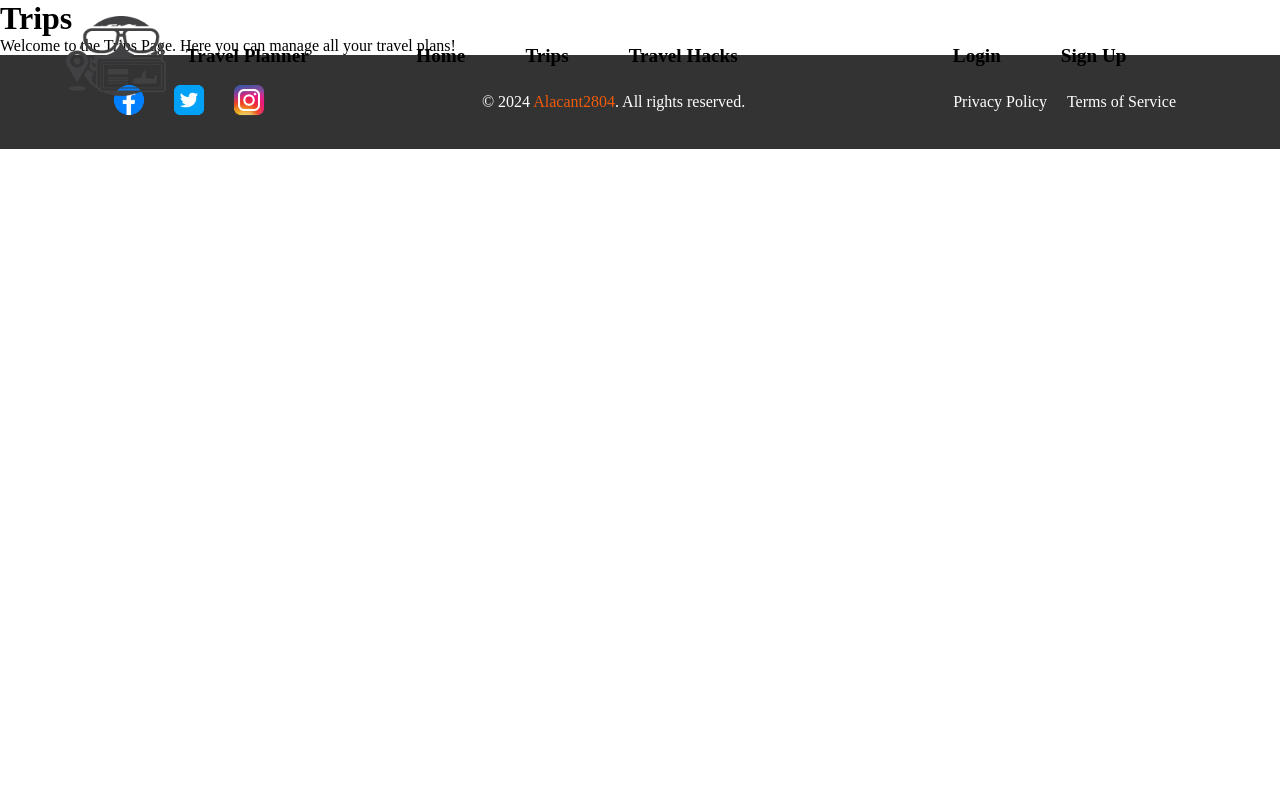
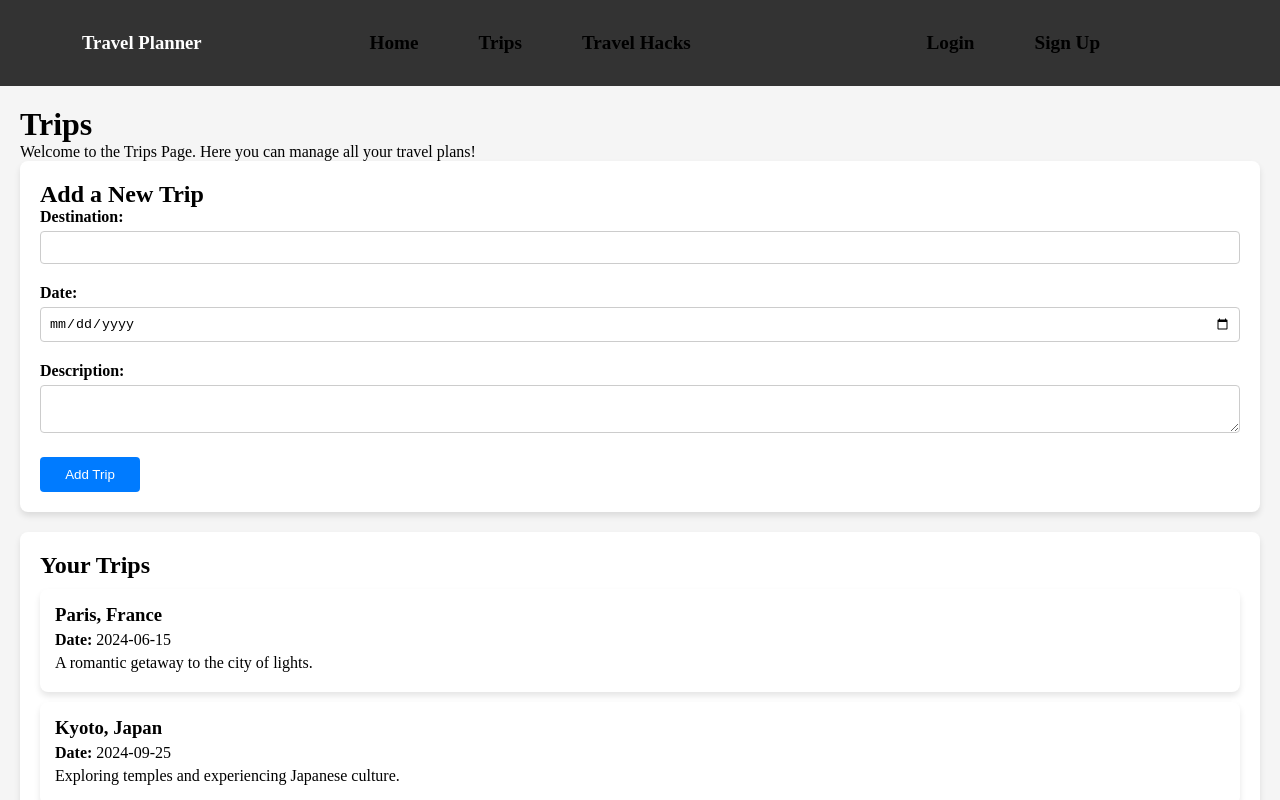
Before and after one commit to Alacant2804/Travel-App, a React (Vite) app in the folder travel-app/: page /trips in a window 1280 px wide. Shown: the top 800 px of the page. Built offline with nearby package versions, Linux system fonts and the light colour scheme.

Commit message:
Updated Header component, created some basic Trip page

```diff
--- a/travel-app/src/Header.css
+++ b/travel-app/src/Header.css
@@ -1,13 +1,12 @@
 .header {
-    position: absolute;
-    top: 0;
-    left: 0;
     width: 100%;
     display: flex;
     justify-content: space-between;
     align-items: center;
-    padding: 1rem;
+    padding: 2rem;
     z-index: 10;
+    background-color: #333;  /* Add the desired background color */
+    color: white;
 }
 
 .logo-container {
@@ -21,7 +20,7 @@
 
 .logo {
     width: 100px;
-    height: 80px;
+    height: 50px;
 }
 
 .logo-container p {
@@ -34,6 +33,7 @@ nav {
     justify-content: space-between;
     width: 100%;
     align-items: center;
+    margin-left: 50px;
 }
 
 .main-nav-links, .auth-nav-links {
--- a/travel-app/src/Header.jsx
+++ b/travel-app/src/Header.jsx
@@ -1,13 +1,11 @@
 import { Link } from 'react-router-dom';
 import './Header.css';
-import logo from './assets/travel-logo.png';
 
 export default function Header() {
     return (
         <header className="header">
             <div className='logo-container'>
-                <img src={logo} alt="Logo" className="logo" />
-                <p>Travel Planner</p>
+                <h3>Travel Planner</h3>
             </div>
             <nav>
                 <ul className="main-nav-links">
--- /dev/null
+++ b/travel-app/src/Trips.css
@@ -0,0 +1,70 @@
+.trips-page {
+    padding: 20px;
+    background-color: #f5f5f5;
+    min-height: 80vh;
+  }
+
+  .new-trip-form, .trip-list {
+    background-color: white;
+    border-radius: 8px;
+    padding: 20px;
+    box-shadow: 0 4px 6px rgba(0, 0, 0, 0.1);
+    margin-bottom: 20px;
+  }
+
+  .new-trip-form h2, .trip-list h2 {
+    margin-top: 0;
+  }
+
+  .new-trip-form form {
+    display: flex;
+    flex-direction: column;
+  }
+
+  .new-trip-form label {
+    margin-bottom: 10px;
+    font-weight: bold;
+  }
+
+  .new-trip-form input[type="text"], .new-trip-form input[type="date"], .new-trip-form textarea {
+    width: 100%;
+    padding: 8px;
+    margin-top: 5px;
+    margin-bottom: 10px;
+    border-radius: 4px;
+    border: 1px solid #ccc;
+  }
+
+  .new-trip-form button {
+    background-color: #007bff;
+    color: white;
+    border: none;
+    border-radius: 4px;
+    padding: 10px;
+    cursor: pointer;
+    width: 100px;
+  }
+
+  .new-trip-form button:hover {
+    background-color: #0056b3;
+  }
+
+  .trip-list h2 {
+    margin-bottom: 10px;
+  }
+
+  .trip-card {
+    background-color: #fff;
+    border-radius: 8px;
+    padding: 15px;
+    margin-bottom: 10px;
+    box-shadow: 0 4px 6px rgba(0, 0, 0, 0.1);
+  }
+
+  .trip-card h3 {
+    margin: 0;
+  }
+
+  .trip-card p {
+    margin: 5px 0;
+  }
--- a/travel-app/src/Trips.jsx
+++ b/travel-app/src/Trips.jsx
@@ -1,8 +1,97 @@
+import React, { useState } from 'react';
+import './Trips.css';
+
+const initialTrips = [
+  { id: 1, destination: 'Paris, France', date: '2024-06-15', description: 'A romantic getaway to the city of lights.' },
+  { id: 2, destination: 'Kyoto, Japan', date: '2024-09-25', description: 'Exploring temples and experiencing Japanese culture.' },
+  { id: 3, destination: 'New York City, USA', date: '2024-11-10', description: 'Visiting iconic landmarks and enjoying Broadway shows.' }
+];
+
 export default function Trips() {
+  const [trips, setTrips] = useState(initialTrips);
+  const [newTrip, setNewTrip] = useState({
+    destination: '',
+    date: '',
+    description: ''
+  });
+
+  const handleInputChange = (e) => {
+    const { name, value } = e.target;
+    setNewTrip({ ...newTrip, [name]: value });
+  };
+
+  const handleAddTrip = (e) => {
+    e.preventDefault();
+    if (newTrip.destination && newTrip.date) {
+      const newTripData = {
+        id: trips.length + 1,
+        ...newTrip
+      };
+      setTrips([...trips, newTripData]);
+      setNewTrip({
+        destination: '',
+        date: '',
+        description: ''
+      });
+    }
+  };
+
   return (
     <div className="trips-page">
       <h1>Trips</h1>
       <p>Welcome to the Trips Page. Here you can manage all your travel plans!</p>
+
+      {/* Add New Trip Form */}
+      <div className="new-trip-form">
+        <h2>Add a New Trip</h2>
+        <form onSubmit={handleAddTrip}>
+          <label>
+            Destination:
+            <input
+              type="text"
+              name="destination"
+              value={newTrip.destination}
+              onChange={handleInputChange}
+              required
+            />
+          </label>
+          <label>
+            Date:
+            <input
+              type="date"
+              name="date"
+              value={newTrip.date}
+              onChange={handleInputChange}
+              required
+            />
+          </label>
+          <label>
+            Description:
+            <textarea
+              name="description"
+              value={newTrip.description}
+              onChange={handleInputChange}
+            ></textarea>
+          </label>
+          <button type="submit">Add Trip</button>
+        </form>
+      </div>
+
+      {/* Display List of Trips */}
+      <div className="trip-list">
+        <h2>Your Trips</h2>
+        {trips.length > 0 ? (
+          trips.map((trip) => (
+            <div className="trip-card" key={trip.id}>
+              <h3>{trip.destination}</h3>
+              <p><strong>Date:</strong> {trip.date}</p>
+              <p>{trip.description}</p>
+            </div>
+          ))
+        ) : (
+          <p>No trips available. Add some trips to start planning your adventures!</p>
+        )}
+      </div>
     </div>
   );
 }
```
Also changed, not shown: travel-app/package.json (line endings or trailing spaces).
